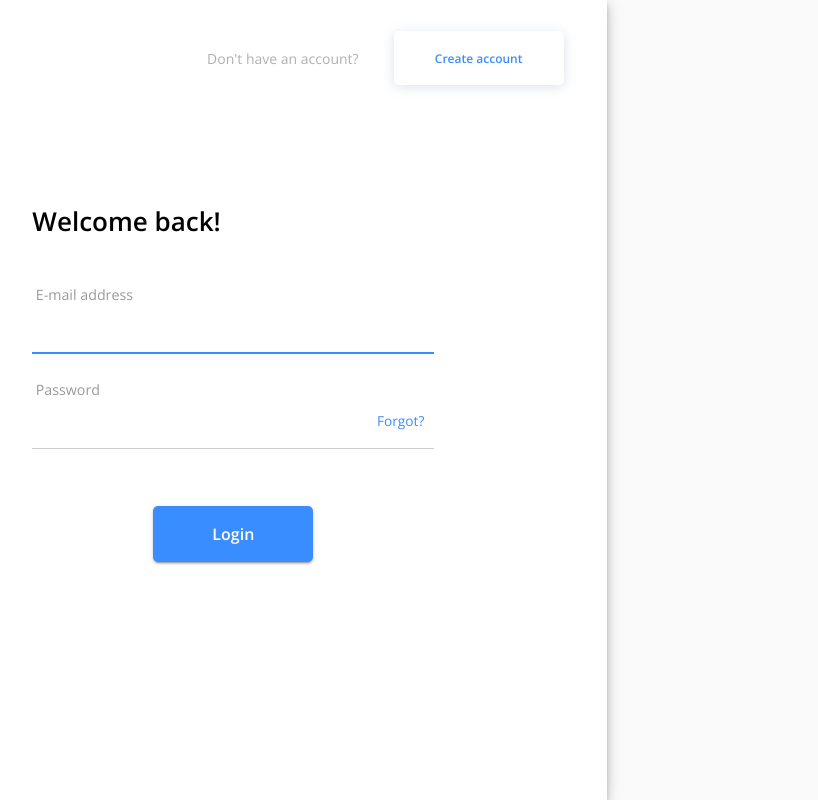
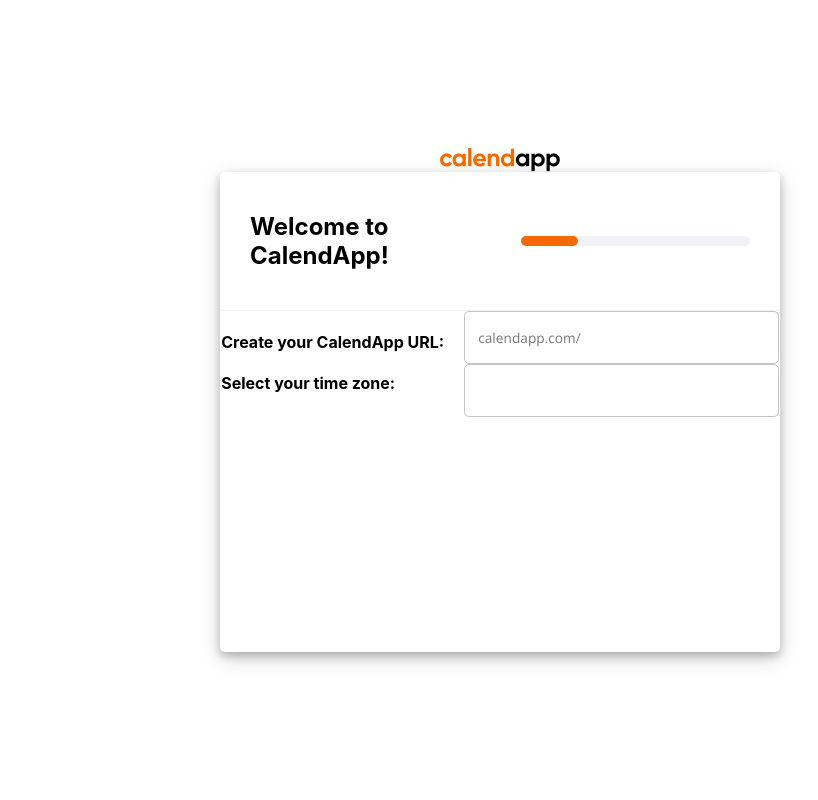
Before and after one commit to hatchways/team-long-john, a React (Create React App) app in the folder client/: page /profile_settings in a window 1280 px wide. Before the commit this address led to /login. Shown: the whole page, without its empty margins (140-958 px from the left). Built offline with nearby package versions, Linux system fonts and the light colour scheme; no server answers.

Commit message:
added calendapp logo, finished oboarding header, and skeleton for profile-settings

```diff
--- a/client/src/App.tsx
+++ b/client/src/App.tsx
@@ -4,6 +4,7 @@
 import Login from './pages/Login/Login';
 import Signup from './pages/SignUp/SignUp';
 import Dashboard from './pages/Dashboard/Dashboard';
+import ProfileSettings from './pages/Onboarding/ProfileSettings';
 import { AuthProvider } from './context/useAuthContext';
 import { SocketProvider } from './context/useSocketContext';
 import { SnackBarProvider } from './context/useSnackbarContext';
@@ -14,22 +15,21 @@
   return (
     <MuiThemeProvider theme={theme}>
       <BrowserRouter>
-        <SnackBarProvider>
-          <AuthProvider>
-            <SocketProvider>
+        {/* <SnackBarProvider>
+          <AuthProvider> */}
         <Switch>
           <Route exact path="/login" component={Login} />
           <Route exact path="/signup" component={Signup} />
           <Route exact path="/dashboard">
             <Dashboard />
           </Route>
+          <Route exact path="/profile_settings" component={ProfileSettings} />
           <Route path="*">
             <Redirect to="/login" />
           </Route>
         </Switch>
-            </SocketProvider>
-          </AuthProvider>
-        </SnackBarProvider>
+        {/* </AuthProvider>
+        </SnackBarProvider> */}
       </BrowserRouter>
     </MuiThemeProvider>
   );
--- /dev/null
+++ b/client/src/pages/Onboarding/OnboardingHeader/OnboardingHeader.tsx
@@ -0,0 +1,35 @@
+import { LinearProgress, withStyles } from '@material-ui/core/';
+
+import useStyles from './useStyles';
+
+interface Props {
+  headerText: string;
+}
+
+const BorderLinearProgress = withStyles(() => ({
+  root: {
+    height: 10,
+    borderRadius: 5,
+    width: '30vh',
+  },
+  colorPrimary: {
+    backgroundColor: '#f1f3f8',
+  },
+  bar: {
+    borderRadius: 5,
+    backgroundColor: '#F76900',
+  },
+}))(LinearProgress);
+
+const OnboardingHeader = ({ headerText }: Props): JSX.Element => {
+  const classes = useStyles();
+
+  return (
+    <div className={classes.container}>
+      <h2>{headerText}</h2>
+      <BorderLinearProgress variant="determinate" value={25} />
+    </div>
+  );
+};
+
+export default OnboardingHeader;
--- /dev/null
+++ b/client/src/pages/Onboarding/OnboardingHeader/useStyles.ts
@@ -0,0 +1,13 @@
+import { makeStyles } from '@material-ui/core/styles';
+
+const useStyles = makeStyles(() => ({
+  container: {
+    display: 'flex',
+    justifyContent: 'space-between',
+    alignItems: 'center',
+    padding: '20px 30px',
+    borderBottom: '1px solid #f1f3f8',
+  },
+}));
+
+export default useStyles;
--- /dev/null
+++ b/client/src/pages/Onboarding/ProfileSettings.tsx
@@ -0,0 +1,38 @@
+import React from 'react';
+import { Grid, Box, InputAdornment, InputLabel, OutlinedInput } from '@material-ui/core/';
+
+import OnboardingHeader from './OnboardingHeader/OnboardingHeader';
+import logo from '../../Images/logo.png';
+import useStyles from './useStyles';
+
+const ProfileSettings = (): JSX.Element => {
+  const classes = useStyles();
+
+  return (
+    <Grid className={classes.page} container direction="column" justify="center" alignItems="center">
+      <img src={logo} />
+      <Box className={classes.component}>
+        <OnboardingHeader headerText="Welcome to CalendApp!" />
+        <Box className={classes.form}>
+          <Box>
+            <h4 className={classes.subheader}>Create your CalendApp URL:</h4>
+            <h4 className={classes.subheader}>Select your time zone:</h4>
+          </Box>
+          <Box className={classes.box}>
+            <OutlinedInput
+              id="input-with-icon-adornment"
+              startAdornment={
+                <InputAdornment position="start">
+                  <InputLabel htmlFor="component-outlined">calendapp.com/</InputLabel>
+                </InputAdornment>
+              }
+            />
+            <OutlinedInput id="input-with-icon-adornment" />
+          </Box>
+        </Box>
+      </Box>
+    </Grid>
+  );
+};
+
+export default ProfileSettings;
--- /dev/null
+++ b/client/src/pages/Onboarding/useStyles.ts
@@ -0,0 +1,26 @@
+import { makeStyles } from '@material-ui/core/styles';
+
+const useStyles = makeStyles(() => ({
+  page: {
+    height: '100vh',
+  },
+  component: {
+    borderRadius: 5,
+    height: '60vh',
+    width: '70vh',
+    boxShadow: '0 4px 8px 0 rgba(0, 0, 0, 0.2), 0 6px 20px 0 rgba(0, 0, 0, 0.19)',
+  },
+  form: {
+    display: 'flex',
+    justifyContent: 'center',
+  },
+  box: {
+    display: 'flex',
+    flexDirection: 'column',
+  },
+  subheader: {
+    marginRight: 20,
+  },
+}));
+
+export default useStyles;
```
Also changed, not shown: client/src/Images/logo.png (added). Lines whose indentation alone changed are shown as unchanged.
